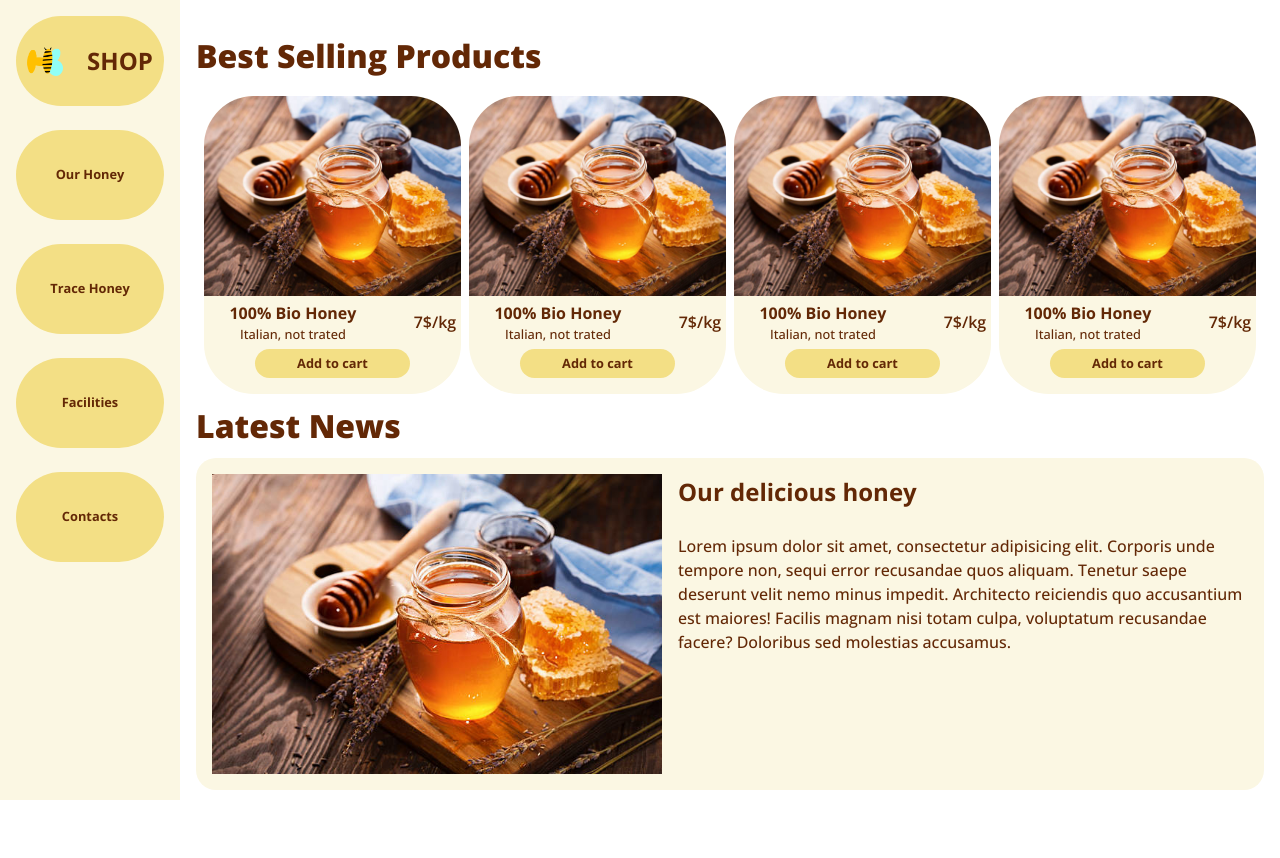
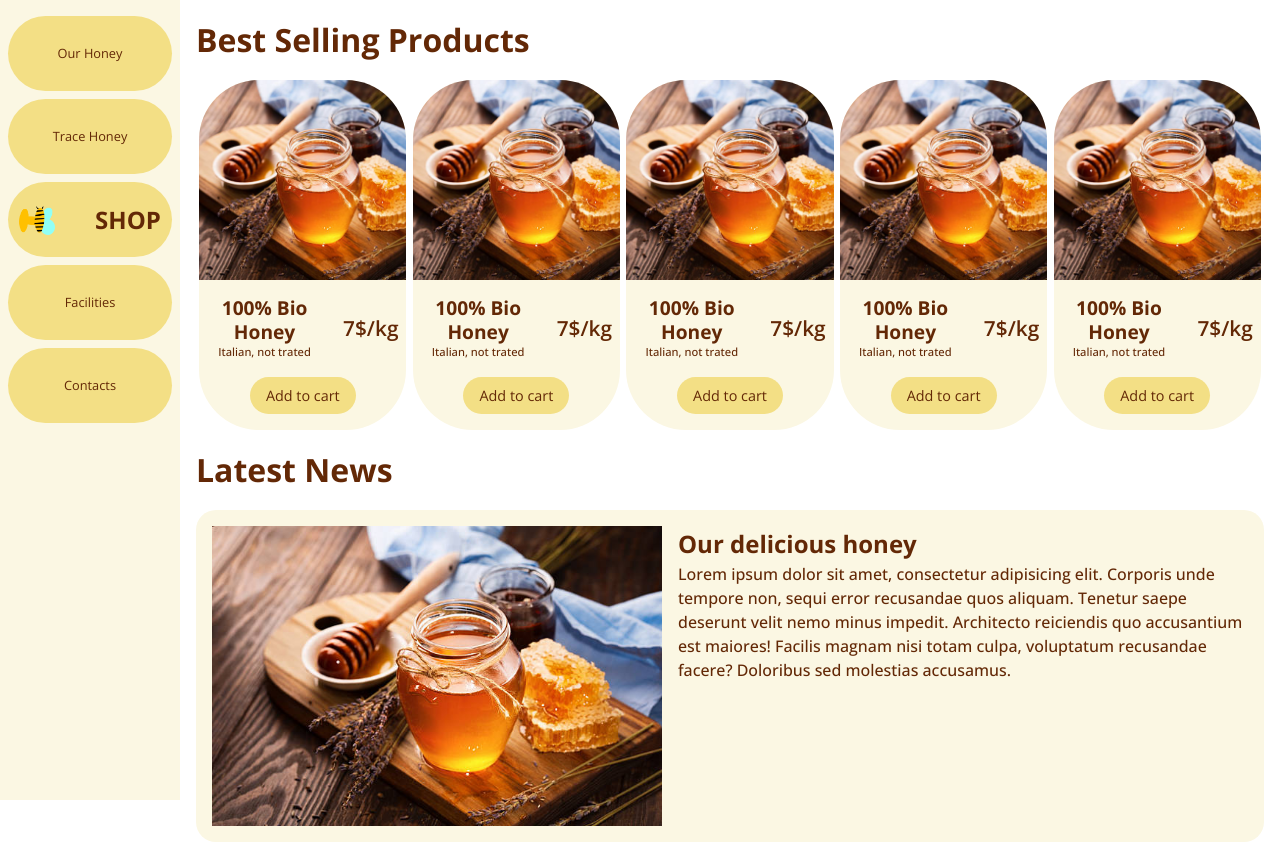
Before and after one commit to AdrianaGaglio/U2-W1-D3-Flexbox, a plain HTML site: page index.html in a window 1280 px wide. Before the commit the page ends 822 px from the top, so only its background shows below. Drawn offline with nearby package versions, Linux system fonts and the light colour scheme.

Commit message:
updates single styles and complete page

```diff
--- a/assets/css/card.css
+++ b/assets/css/card.css
@@ -1,19 +1,24 @@
 .content-wrapper {
-  padding: 1rem;
   max-width: 1000px;
   margin-inline: auto;
   text-align: center;
   display: flex;
+  flex-wrap: wrap;
   justify-content: center;
+  row-gap: 0.5rem;
 }
 
 .card {
+  width: 100%;
+  padding-inline: 0.5rem;
+}
+
+.inner-card {
   background-color: #fbf7e3;
   border-radius: 100px;
-  max-width: 300px;
-  padding-bottom: 1rem;
   display: flex;
   flex-direction: column;
+  padding-bottom: 1rem;
 }
 
 .card img {
@@ -24,7 +29,7 @@
   border-top-right-radius: 100px;
 }
 
-.card > div {
+.card > div > div {
   padding-inline: 1.5rem;
   padding-block: 1.5rem 1rem;
   display: flex;
@@ -60,3 +65,74 @@
   border-radius: 50px;
   padding: 0.5rem 2rem;
 }
+
+@media screen and (min-width: 576px) {
+  .card {
+    width: 49%;
+  }
+
+  .prod-info {
+    width: 60%;
+  }
+
+  .prod-info h4 {
+    font-size: 1.2rem;
+    line-height: 1.5rem;
+  }
+
+  .prod-info p {
+    padding-left: 0;
+    font-size: 0.9rem;
+  }
+
+  .card > div > div {
+    padding-top: 1rem;
+    padding-inline: 1rem;
+  }
+}
+
+@media screen and (min-width: 576px) and (max-width: 767px) {
+  .card:nth-of-type(3n) {
+    display: none;
+  }
+}
+
+@media screen and (min-width: 768px) {
+  .content-wrapper {
+    max-width: none;
+  }
+
+  .card {
+    width: 33.333%;
+    padding-inline: 0.2rem;
+  }
+}
+
+@media screen and (min-width: 768px) and (max-width: 991px) {
+  .card:nth-of-type(3n),
+  .card:nth-of-type(4n) {
+    display: none;
+  }
+}
+
+@media screen and (min-width: 991px) and (max-width: 1199px) {
+  .card:nth-of-type(4n) {
+    display: none;
+  }
+}
+
+@media screen and (min-width: 992px) {
+  .card {
+    width: 25%;
+  }
+
+  .inner-card {
+    padding-bottom: 1rem;
+  }
+}
+
+@media screen and (min-width: 1200px) {
+  .card {
+    width: 20%;
+  }
+}
--- a/assets/css/index.css
+++ b/assets/css/index.css
@@ -10,12 +10,17 @@ a {
   color: inherit;
 }
 
+h1,
+h3 {
+  margin-bottom: 1rem;
+  font-size: 2rem;
+}
+
 /* navbar */
 
 .navbar {
   background-color: #fbf7e3;
   padding: 1rem 0.5rem;
-  /* border-radius: 100px; */
   display: flex;
   justify-content: center;
   flex-wrap: wrap;
@@ -63,78 +68,97 @@ a {
   align-items: center;
 }
 
-@media screen and (max-width: 546px) {
-  .shop-link {
-    max-width: none;
-    min-width: 200px;
+@media screen and (max-width: 547px) {
+  .navbar ul {
+  }
+
+  .navbar ul li {
+    width: 40%;
+  }
+
+  .navbar ul .shop-link {
+    width: 100%;
+    margin-inline: 20%;
     order: -1;
+  }
+}
+
+@media screen and (min-width: 768px) {
+  .page-wrapper {
+    display: flex;
+  }
+
+  .content-wrapper {
+    display: flex;
+    padding: 0;
+  }
+
+  .navbar {
+    flex-shrink: 0;
+    width: 180px;
+    border-radius: 0;
+    position: sticky;
+    height: 100vh;
+    top: 0;
+    left: 0;
+    align-items: center;
+    align-items: flex-start;
   }
 
   .navbar ul {
-    width: 80%;
-    gap: 1rem;
+    flex-direction: column;
+    gap: 0.5rem;
   }
 
   .navbar ul li {
-    flex-grow: 1;
-    display: inline-block;
-    background-color: #f3df85;
-    border-radius: 100px;
-  }
-}
-
-@media screen and (min-width: 396px) and (max-width: 546px) {
-  .shop-link {
-    order: 0;
-    flex-grow: 2;
-    min-width: 255px;
-    margin-left: 1rem;
-    margin-right: 1rem;
     display: flex;
-  }
-
-  .navbar ul {
-    width: 70%;
+    flex-direction: column;
+    justify-content: center;
+    width: 100%;
+    height: 75px;
   }
 }
 
 /* main */
 
 main {
-  padding: 2rem 1rem;
+  padding: 1rem;
 }
 
 /* cards */
 
-.cards-wrapper {
-  padding: 0.5rem;
+.content-wrapper {
+  margin-bottom: 1rem;
+  margin-inline: auto;
+  text-align: center;
   display: flex;
-  justify-content: space-between;
   flex-wrap: wrap;
-  gap: 1rem;
+  justify-content: center;
+  row-gap: 0.5rem;
 }
 
 .card {
   width: 100%;
-  max-width: 350px;
+  padding-inline: 0.5rem;
+}
+
+.inner-card {
   background-color: #fbf7e3;
-  border-radius: 100px;
-  padding-bottom: 1rem;
+  border-radius: 60px;
   display: flex;
   flex-direction: column;
-  flex-shrink: 0;
-  flex-grow: 1;
+  padding-bottom: 1rem;
 }
 
 .card img {
   width: 100%;
-  height: 300px;
+  height: 200px;
   object-fit: cover;
-  border-top-left-radius: 100px;
-  border-top-right-radius: 100px;
+  border-top-left-radius: 60px;
+  border-top-right-radius: 60px;
 }
 
-.card > div {
+.card > div > div {
   padding-inline: 1.5rem;
   padding-block: 1.5rem 1rem;
   display: flex;
@@ -161,54 +185,108 @@ main {
 
 .card button {
   color: inherit;
-  font-size: 1.1rem;
-  width: 80%;
+  font-size: 0.9rem;
+  width: initial;
   max-width: 170px;
   margin-inline: auto;
   background-color: #f3df85;
   border: none;
   border-radius: 50px;
-  padding: 0.5rem 2rem;
+  padding: 0.5rem 1rem;
 }
 
-@media screen and (min-width: 320px) and (max-width: 563px) {
-  .cards-wrapper {
-    justify-content: center;
-  }
-
+@media screen and (max-width: 575px) {
   h1,
   h3 {
     text-align: center;
   }
 }
 
-@media screen and (min-width: 576px) and (max-width: 650px) {
-  .card > div {
+@media screen and (min-width: 576px) {
+  .card {
+    width: 49%;
+  }
+
+  .prod-info {
+    width: 60%;
+  }
+
+  .prod-info h4 {
+    font-size: 1.2rem;
+    line-height: 1.5rem;
+  }
+
+  .prod-info p {
+    padding-left: 0;
+    font-size: 0.9rem;
+  }
+
+  .card > div > div {
+    padding-top: 1rem;
     padding-inline: 1rem;
   }
+}
 
-  .card h4 {
-    font-size: 1.1rem;
-    font-weight: 700;
+@media screen and (min-width: 576px) and (max-width: 767px) {
+  .card:nth-of-type(3n) {
+    display: none;
   }
+}
 
-  .card p {
-    font-size: 1rem;
-    font-weight: 500;
-    padding-left: 0.5rem;
-  }
-
-  .price {
-    font-size: 1.1rem;
-    font-weight: 600;
+@media screen and (min-width: 768px) {
+  .content-wrapper {
+    max-width: none;
   }
 
   .card {
-    padding-bottom: 1.5rem;
+    width: 33.333%;
+    padding-inline: 0.2rem;
+  }
+
+  .card > div > div {
+    padding-inline: 0.5rem;
+  }
+
+  .prod-info p {
+    font-size: 0.7rem;
+  }
+}
+
+@media screen and (min-width: 768px) and (max-width: 991px) {
+  .card:nth-of-type(3n),
+  .card:nth-of-type(4n) {
+    display: none;
+  }
+}
+
+@media screen and (min-width: 991px) and (max-width: 1199px) {
+  .card:nth-of-type(4n) {
+    display: none;
+  }
+}
+
+@media screen and (min-width: 992px) {
+  .card {
+    width: 25%;
+  }
+
+  .inner-card {
+    padding-bottom: 1rem;
+  }
+}
+
+@media screen and (min-width: 1200px) {
+  .card {
+    width: 20%;
   }
 }
 
 /* article */
+
+.content-wrapper {
+  max-width: 1200px;
+  margin-inline: auto;
+}
 
 article {
   border-radius: 20px;
@@ -223,15 +301,7 @@ article img {
   height: 300px;
 }
 
-main h1,
-main h3 {
-  margin-bottom: 0.5rem;
-  font-size: 2rem;
-  font-weight: 900;
-}
-
-article h2 {
-  font-size: 1.5rem;
+article h1 {
   margin-bottom: 1.5rem;
 }
 
@@ -242,7 +312,7 @@ article p {
 
 @media screen and (max-width: 1199px) {
   article {
-    padding: 1.5rem;
+    padding: 2rem;
     flex-direction: column-reverse;
   }
 
@@ -251,99 +321,3 @@ article p {
     object-fit: cover;
   }
 }
-
-/* medium size */
-
-@media screen and (min-width: 768px) {
-  .page-wrapper {
-    padding-left: 180px;
-    display: flex;
-  }
-
-  .navbar {
-    min-width: 180px;
-    padding-inline: 1rem;
-    position: fixed;
-    top: 0;
-    left: 0;
-    bottom: 0;
-  }
-
-  .navbar ul {
-    flex-direction: column;
-    justify-content: flex-start;
-    gap: 1.5rem;
-  }
-
-  .navbar ul li {
-    width: 100%;
-    font-weight: 700;
-    height: 90px;
-    display: flex;
-    flex-direction: column;
-    justify-content: center;
-  }
-
-  .shop-link {
-    order: -1;
-    flex-grow: 0;
-  }
-
-  .cards-wrapper {
-    gap: 0.5rem;
-  }
-
-  .card {
-    width: 150px;
-    padding-bottom: 1rem;
-    display: flex;
-    flex-direction: column;
-    flex-shrink: 1;
-    flex-grow: 1;
-    border-radius: 50px;
-  }
-
-  .card img {
-    border-top-left-radius: 50px;
-    border-top-right-radius: 50px;
-  }
-
-  .card img {
-    height: 200px;
-  }
-
-  .card > div {
-    padding: 0.3rem;
-  }
-
-  .card h4 {
-    font-size: 1rem;
-  }
-
-  .card p {
-    padding-left: 0;
-    font-size: 0.8rem;
-  }
-
-  .prod-info {
-    width: 68%;
-    text-align: center;
-  }
-
-  .price {
-    font-size: 1rem;
-  }
-
-  .card button {
-    font-size: 0.8rem;
-    font-weight: 700;
-    width: 60%;
-    padding: 0.3rem 0.5rem;
-  }
-}
-
-@media screen and (min-width: 768px) and (max-width: 1199px) {
-  .card:nth-of-type(3n) {
-    display: none;
-  }
-}
--- a/assets/css/navbar.css
+++ b/assets/css/navbar.css
@@ -52,22 +52,48 @@
   align-items: center;
 }
 
-@media screen and (max-width: 548px) {
-  .shop-link {
-    max-width: none;
-    min-width: 200px;
+@media screen and (max-width: 547px) {
+  .navbar ul {
+  }
+
+  .navbar ul li {
+    width: 40%;
+  }
+
+  .navbar ul .shop-link {
+    width: 100%;
+    margin-inline: 20%;
     order: -1;
+  }
+}
+
+@media screen and (min-width: 768px) {
+  .content-wrapper {
+    display: flex;
+    padding: 0;
+  }
+
+  .navbar {
+    width: 180px;
+    border-radius: 0;
+    position: sticky;
+    height: 100vh;
+    top: 0;
+    left: 0;
+    align-items: center;
+    align-items: flex-start;
   }
 
   .navbar ul {
-    width: 80%;
-    gap: 0.2rem;
+    flex-direction: column;
+    gap: 0.5rem;
   }
 
   .navbar ul li {
-    flex-grow: 1;
-    display: inline-block;
-    background-color: #f3df85;
-    border-radius: 100px;
+    display: flex;
+    flex-direction: column;
+    justify-content: center;
+    width: 100%;
+    height: 75px;
   }
 }
--- a/index.html
+++ b/index.html
@@ -22,8 +22,9 @@
       </header>
       <main>
         <h1>Best Selling Products</h1>
-        <div class="cards-wrapper">
+        <div class="content-wrapper">
           <div class="card">
+            <div class="inner-card">
               <img src="./assets/imgs/honey.jpg" alt="" />
               <div>
                 <div class="prod-info">
@@ -36,8 +37,9 @@
               </div>
               <button>Add to cart</button>
             </div>
-
+          </div>
           <div class="card">
+            <div class="inner-card">
               <img src="./assets/imgs/honey.jpg" alt="" />
               <div>
                 <div class="prod-info">
@@ -50,7 +52,9 @@
               </div>
               <button>Add to cart</button>
             </div>
+          </div>
           <div class="card">
+            <div class="inner-card">
               <img src="./assets/imgs/honey.jpg" alt="" />
               <div>
                 <div class="prod-info">
@@ -63,7 +67,9 @@
               </div>
               <button>Add to cart</button>
             </div>
+          </div>
           <div class="card">
+            <div class="inner-card">
               <img src="./assets/imgs/honey.jpg" alt="" />
               <div>
                 <div class="prod-info">
@@ -75,6 +81,22 @@
                 </div>
               </div>
               <button>Add to cart</button>
+            </div>
+          </div>
+          <div class="card">
+            <div class="inner-card">
+              <img src="./assets/imgs/honey.jpg" alt="" />
+              <div>
+                <div class="prod-info">
+                  <h4>100% Bio Honey</h4>
+                  <p>Italian, not trated</p>
+                </div>
+                <div class="price">
+                  <span>7$/kg</span>
+                </div>
+              </div>
+              <button>Add to cart</button>
+            </div>
           </div>
         </div>
         <h3>Latest News</h3>
@@ -90,6 +112,6 @@
           </div>
         </article>
       </main>
-    </div>
+
   </body>
 </html>
```
Also changed, not shown: card.html (+62 -0 lines). Lines whose indentation alone changed are shown as unchanged.
